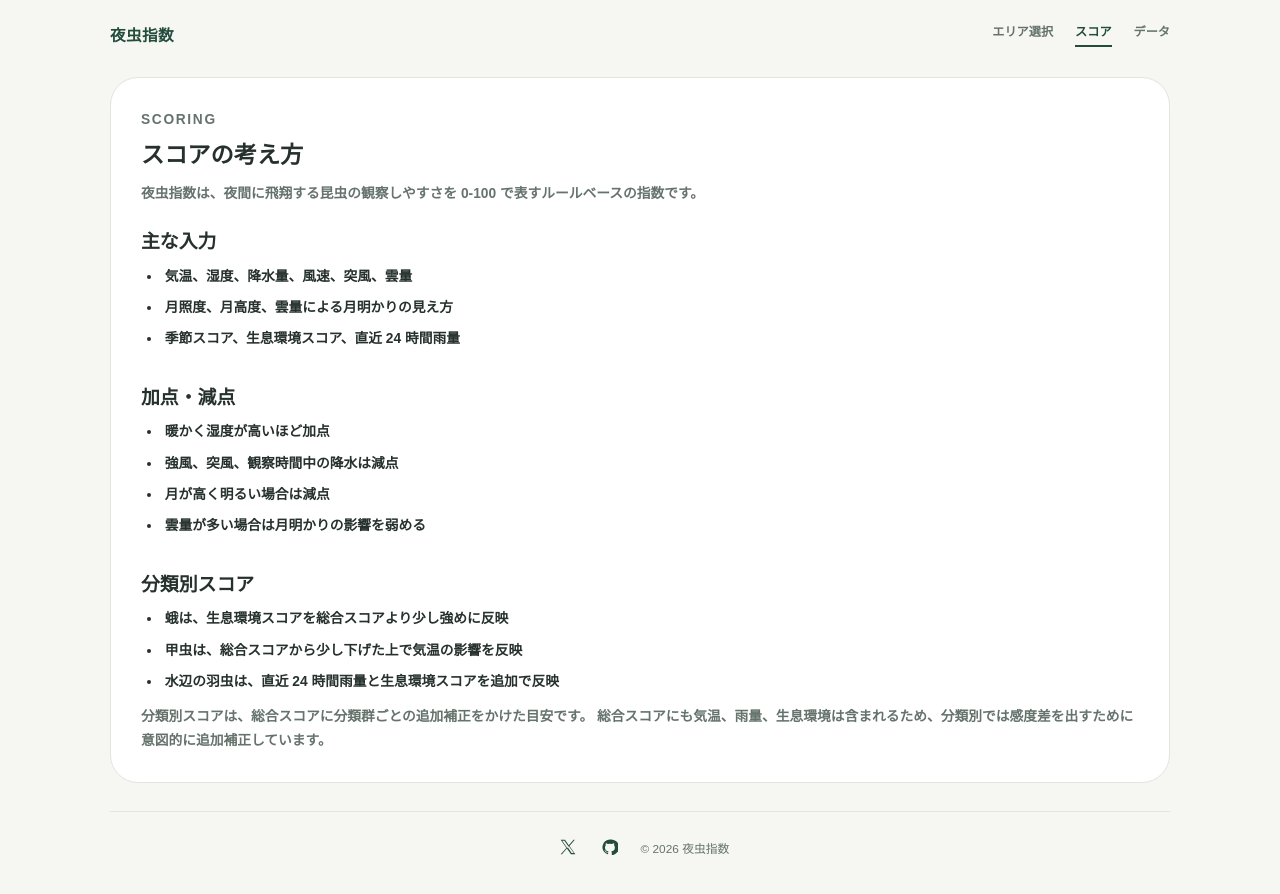
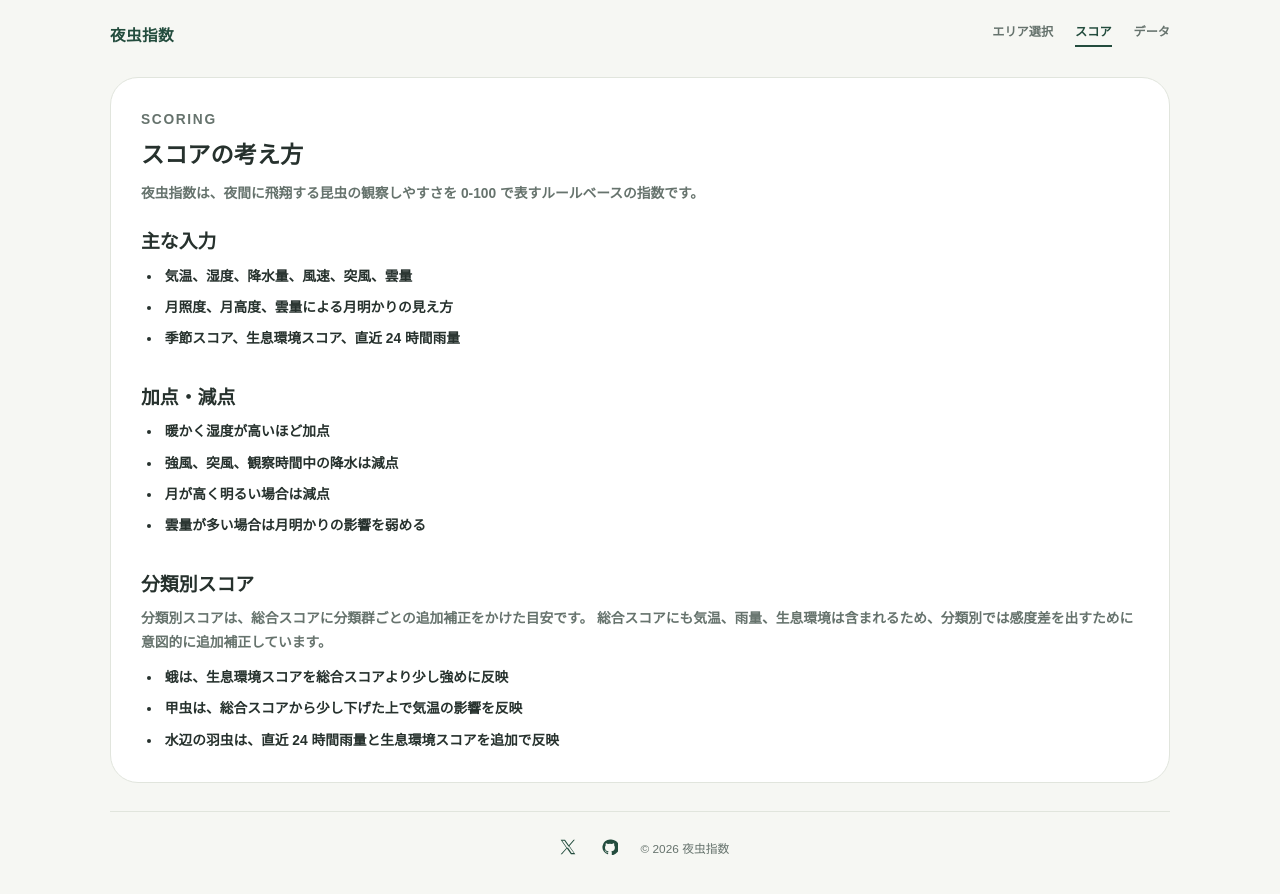
Before and after one commit to ryunosuke0922/yoru-mushi-index, a Next.js app in the folder apps/web/: page /scoring in a window 1280 px wide. Shown: the top 894 px of the page. Built offline with nearby package versions, Linux system fonts and the light colour scheme; no server answers.

Commit message:
docs: 分類別スコア説明を見出し直下へ移動

```diff
--- a/apps/web/app/scoring/page.tsx
+++ b/apps/web/app/scoring/page.tsx
@@ -34,16 +34,16 @@ export default function ScoringPage() {
         </ul>
 
         <h2>分類別スコア</h2>
+        <p>
+          分類別スコアは、総合スコアに分類群ごとの追加補正をかけた目安です。
+          総合スコアにも気温、雨量、生息環境は含まれるため、分類別では感度差を出すために意図的に追加補正しています。
+        </p>
+
         <ul>
           <li>蛾は、生息環境スコアを総合スコアより少し強めに反映</li>
           <li>甲虫は、総合スコアから少し下げた上で気温の影響を反映</li>
           <li>水辺の羽虫は、直近 24 時間雨量と生息環境スコアを追加で反映</li>
         </ul>
-
-        <p>
-          分類別スコアは、総合スコアに分類群ごとの追加補正をかけた目安です。
-          総合スコアにも気温、雨量、生息環境は含まれるため、分類別では感度差を出すために意図的に追加補正しています。
-        </p>
       </DocumentPage>
     </PageScaffold>
   );
```
